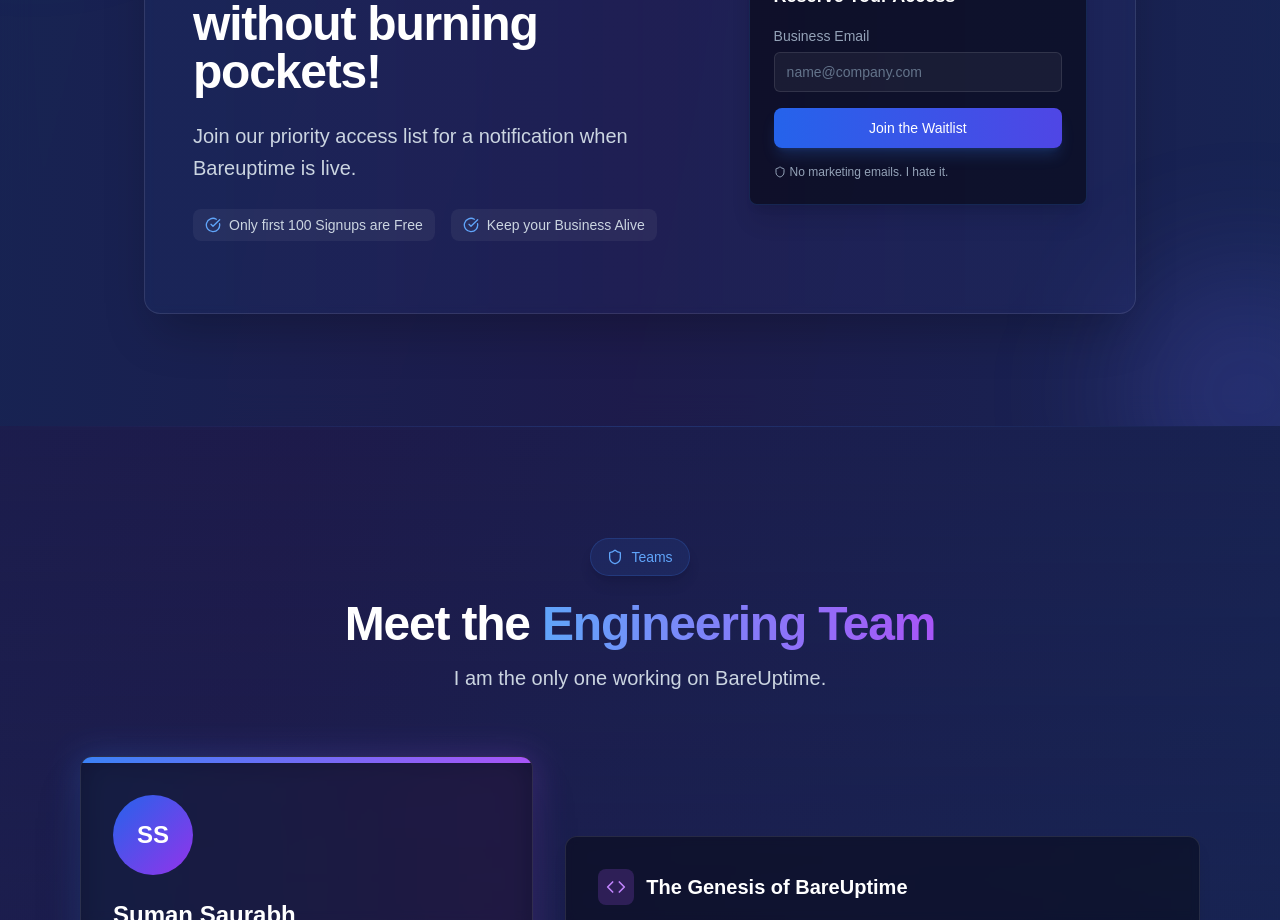
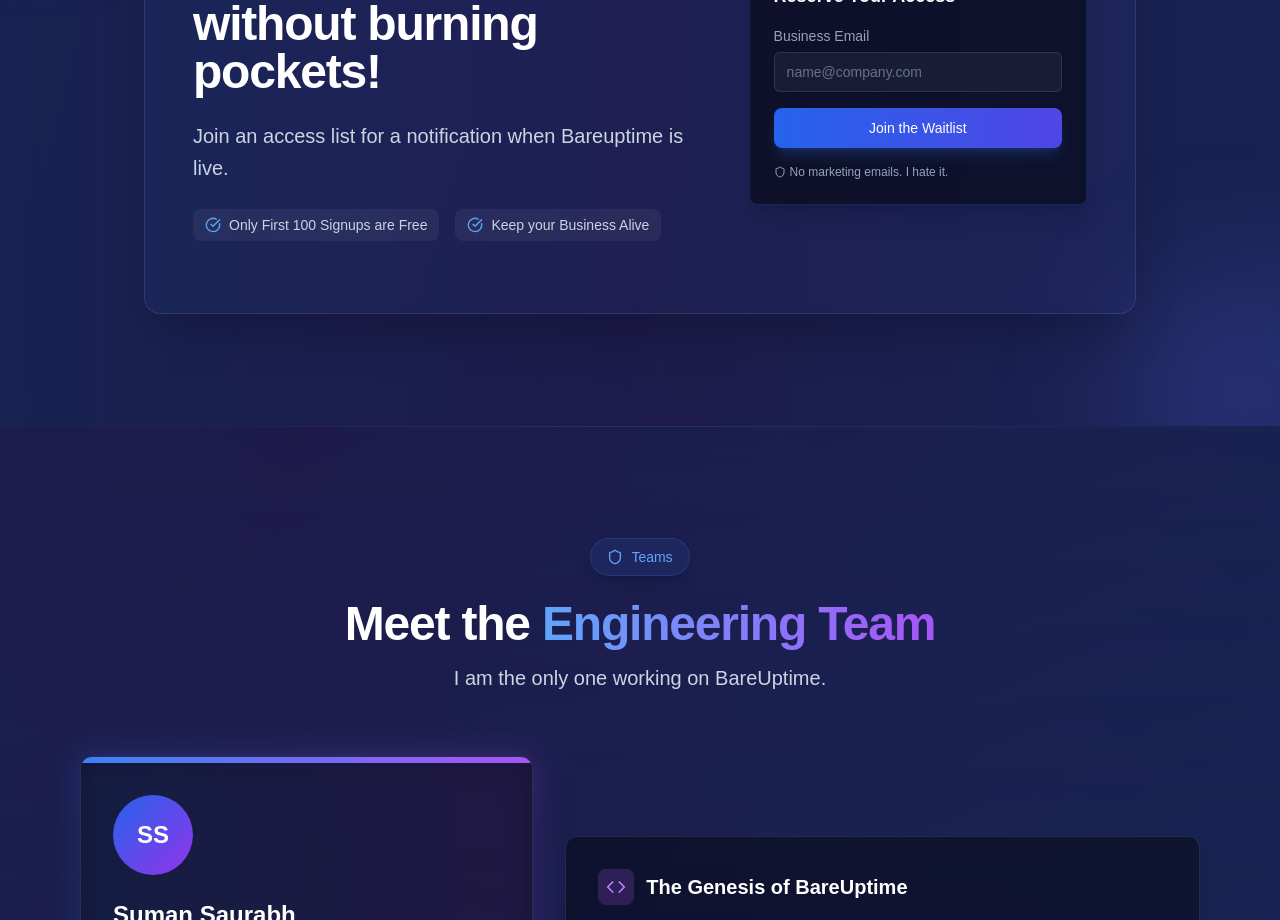
Before and after one commit to sumansaurabh/bareuptime, a Next.js app: page / in a window 1280 px wide. Shown: the part 3600-4520 px from the top of the page. Built offline with nearby package versions, Linux system fonts and the light colour scheme; no server answers.

Commit message:
refactor: update wording for clarity in access list section

```diff
--- a/app/page.tsx
+++ b/app/page.tsx
@@ -541,12 +541,12 @@ export default function HomePage() {
                   <span className="bg-gradient-to-r from-blue-400 to-indigo-500 bg-clip-text text-transparent">Kill the</span> <span className="bg-gradient-to-r from-blue-400 to-indigo-500 bg-clip-text text-transparent">Downtime</span> without burning pockets!
                 </h2>
                 <p className="text-xl text-slate-300 mb-6 leading-relaxed">
-                  Join our priority access list for a notification when Bareuptime is live.
+                  Join an access list for a notification when Bareuptime is live.
                 </p>
                 <div className="flex flex-wrap gap-4 mb-6">
                   <div className="flex items-center gap-2 bg-white/5 px-3 py-1.5 rounded-lg text-sm text-slate-300">
                     <CheckCircle className="w-4 h-4 text-blue-400" />
-                    <span>Only first 100 Signups are Free</span>
+                    <span>Only First 100 Signups are Free</span>
                   </div>
                   <div className="flex items-center gap-2 bg-white/5 px-3 py-1.5 rounded-lg text-sm text-slate-300">
                     <CheckCircle className="w-4 h-4 text-blue-400" />
```
